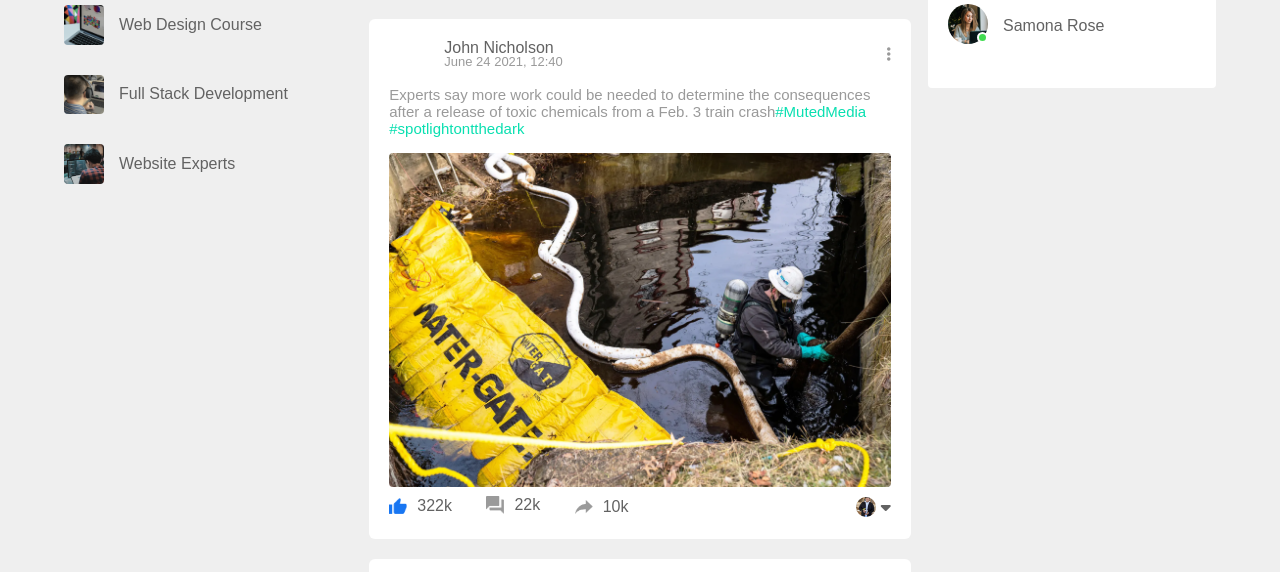
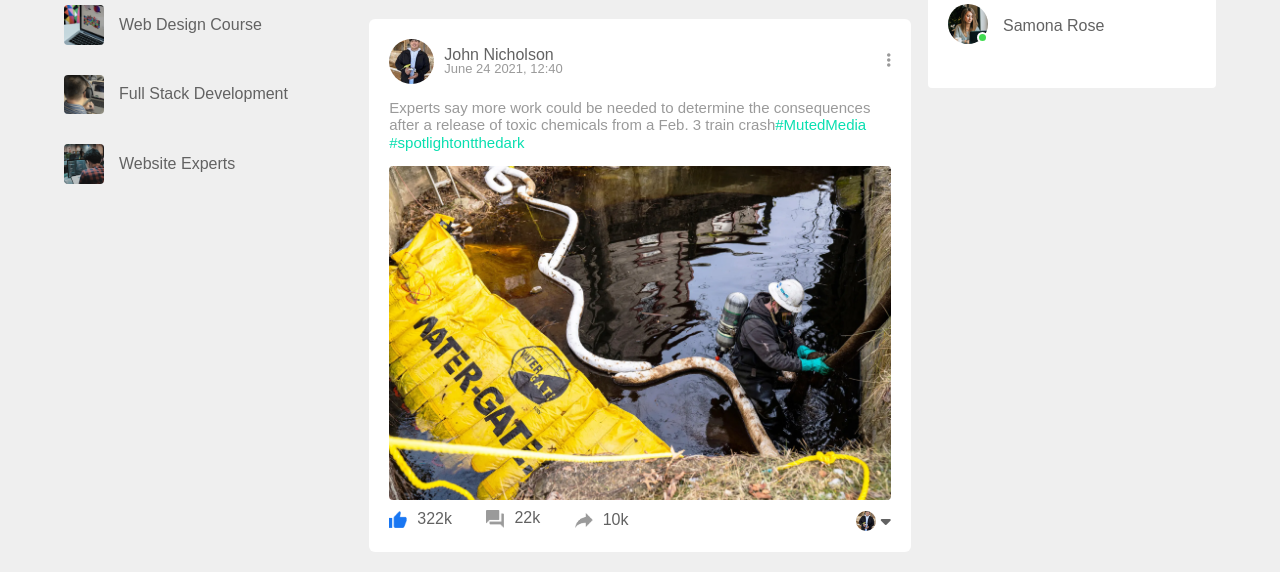
Before and after one commit to jonathang2560/muted-media, a plain HTML site: page index.html in a window 1280 px wide. Shown: the part 528-1100 px from the top of the page. Drawn offline with nearby package versions, Linux system fonts and the light colour scheme.

Commit message:
Update index.html

```diff
--- a/index.html
+++ b/index.html
@@ -143,7 +143,7 @@
 				<div class="post-container">
 					<div class="post-row">
 						<div class="user-profile">
-							<img src="" alt="">
+							<img src="img\profile.jpg" alt="">
 							<div>
 
 								<p>John Nicholson</p>
```
